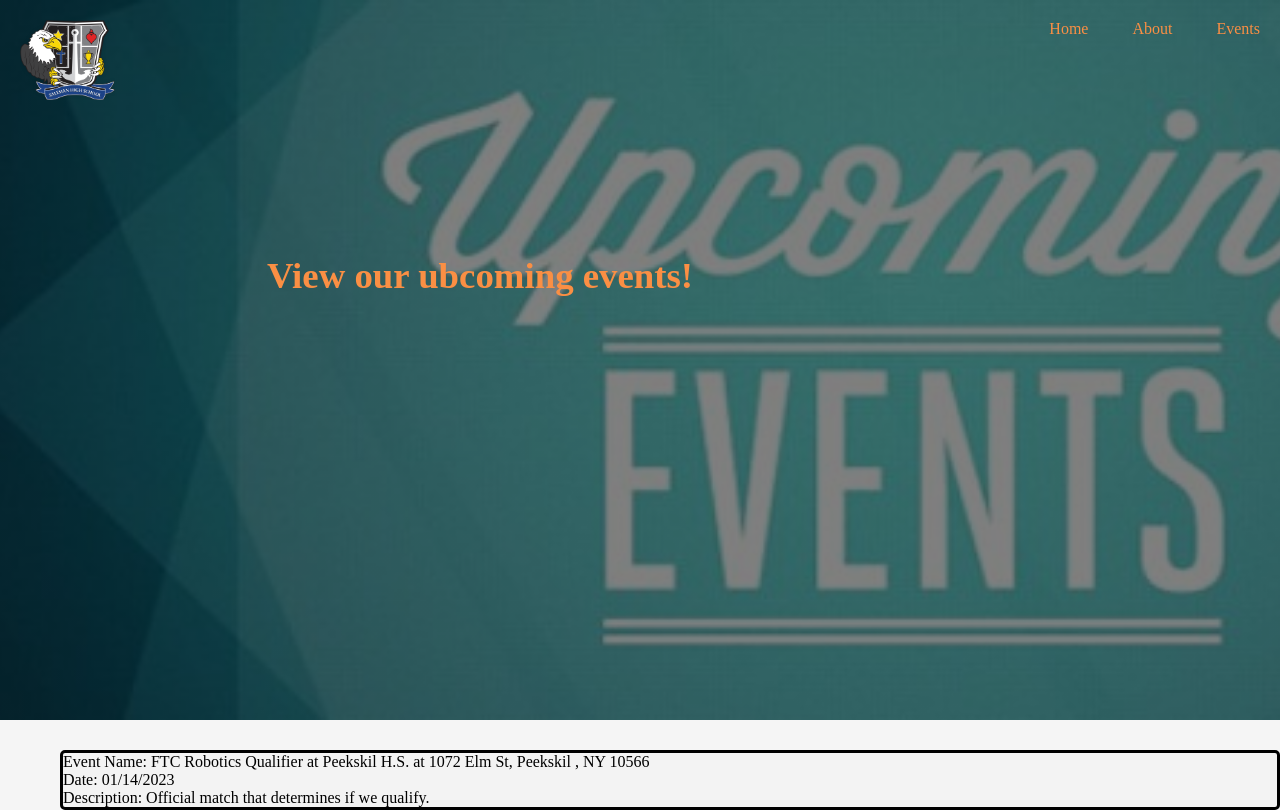
After one commit to shs-cs/salesianrobotics.org, a Flask app: page /events in a window 1280 px wide. The commit adds this page. Run offline with Flask 2, Linux system fonts and the light colour scheme.

Commit message:
Backend & Frontend work
I have redirected the server to work on `server.py` file in order to handle all the URL links and all.

templates folder has been removed to due to the change of directories to the main one.

New page and url added for upcomining events with styling sheets. As well as adding new images to Static/Images directory.

```diff
--- /dev/null
+++ b/events.html
@@ -0,0 +1,47 @@
+<!DOCTYPE html>
+<html lang="en">
+	<head>
+		<link rel="stylesheet" href="static/CSS/events.css">
+		<link href='https://unpkg.com/boxicons@2.1.4/css/boxicons.min.css' rel='stylesheet'>
+	</head>
+
+	<body>
+
+		<header>
+			<nav>
+				<div class="icon">
+				  <img src="/static/images/footer_logo.png" class="logo">
+				</div>
+				<ul class="nav-links">
+				  <li class="hover"><a href="{{ url_for('home') }}">Home</a></li>
+				  <li class="hover"><a href="{{ url_for('about') }}">About</a></li>
+				  <li class="active"><a href="{{ url_for('events') }}">Events</a></li>
+				</ul>
+			  </nav>
+
+			  <div class="header-content">
+				<div class="row">
+				  <div class="col-lg-6">
+					<h1 class="header-title">View our ubcoming events!</h1>
+				  </div>
+
+
+		</header>
+		<!--Events Data-->
+
+		<main>
+			<div class="event-list">
+				<div class="row">
+					<div class="container">
+						<!--<img src="https://png.pngtree.com/png-vector/20190307/ourmid/pngtree-vector-business-calendar-icon-png-image_755669.jpg">-->
+						<p id="event-name">Event Name: FTC Robotics Qualifier at Peekskil H.S. at 1072 Elm St, Peekskil , NY 10566</p>
+						<p id="event-date">Date: 01/14/2023</p>
+						<p id="event-description">Description: Official match that determines if we qualify.</p>
+					</div>
+
+				</div>
+			</div>
+		</main>
+
+	</body>
+</html>
--- a/server.py
+++ b/server.py
@@ -1,16 +1,20 @@
 import flask
 from flask import Flask, render_template
+import os
+
+directory = os.getcwd()
+print(directory)
 
 
-app = Flask(__name__)
+app = Flask(__name__,template_folder=directory)
 
 
-@app.route('/')
+@app.route('/home')
 async def home():
     """
     This is function handles the file for the main homepage `index.html`.
     """
-
+    print(directory)
     message_to_sponser = """
     Dear Boeing & DCE,
 
@@ -29,10 +33,16 @@ Thank you again for your thoughtful and generous gift.
 
 @app.route('/about')
 async def about():
-      """
-      This is for the about us page
-        """
-      return render_template("about.html")
+  """
+  This is for the about us page
+  """
+  return render_template("about.html")
+
+@app.route('/events')
+async def events():
+  """
+  """
+  return render_template('events.html')
 
 
 
--- /dev/null
+++ b/static/CSS/events.css
@@ -0,0 +1,123 @@
+@import url('https://fonts.googleapis.com/css2?family=Poppins:wght@400;500;600;700&display=swap');
+
+* {
+	margin: 0;
+	padding: 0;
+	box-sizing: border-box;
+}
+
+:root {
+	--primary-color: #750303;
+	--secondary-color: #fa8f44;
+	--tertiary-color: #845508;
+	--text-color: #172317;
+	--bg-color: #fff;
+	--creamsmoke: #f3f3f3;
+	--hover-color: #f44336;
+
+}
+
+body {
+	background: fixed;
+	min-height: 100wh;
+	background-color: whitesmoke;
+}
+
+html {
+	overflow-x: hidden;
+	background-color: whitesmoke;
+}
+
+nav {
+	display: flex;
+	justify-content: space-between;
+	margin-left: 20px;
+	margin: auto;
+}
+
+.icon {
+	text-align: center;
+	color: var(--secondary-color);
+	padding-left: 20px;
+}
+
+.logo {
+	margin-top: 20px;
+	font-size: 1rem;
+	font-weight: 700;
+	width: 30;
+	height: 10vh;
+}
+
+.nav-links {
+	margin-top: 20px;
+}
+
+.nav-links li {
+	display: inline-block;
+	list-style: none;
+}
+
+.nav-links li a {
+	color: var(--secondary-color);
+	font-size: 1rem;
+	font-weight: 500;
+	text-decoration: none;
+	padding: 20px;
+}
+
+.nav-links .hover::after {
+	content:'';
+	width: 0%;
+	height: 2px;
+	background: #f44336;
+	display: block;
+	margin: auto;
+	transition: 0.9s ease-in;
+}
+
+.nav-links .hover:hover:after {
+	width:  60%;
+}
+
+.header-content {
+	margin-top: 150px;
+	margin-left: 160px;
+	width: 50%;
+}
+
+.header-title {
+	font-size: 2.3rem;
+	color: var(--secondary-color);
+	text-align: center;
+}
+
+
+header {
+	top: 0;
+	left: 0;
+	right: 0;
+	width: 100%;
+	height: 90vh;
+	background-image: linear-gradient(rgba(0,0,0,0.5),rgba(0,0,0,0.5)),url("/static/images/upcoming-events-banner-960x250.jpg");
+	background-position: center;
+	background-size: cover;
+}
+
+/* Main Body Section in which we will design the website */
+main {
+	width: 90;
+	text-align: center;
+	margin-top: 30px;
+	margin-left: 60px;
+}
+
+.container {
+	border-radius: 5px;
+	background: var(--creamsmoke);
+	height: auto;
+	width: auto;
+	border-style: solid;
+	text-align: left;
+	text-transform: none;
+}
```
Also changed, not shown: base.html (added, +26 -0 lines), index.html (renamed from templates/index.html, +11 -11 lines), static/CSS/main.css (+8 -3 lines), about.html (added), static/images/upcoming-events-banner-960x250.jpg (added), templates/about.html (deleted).
